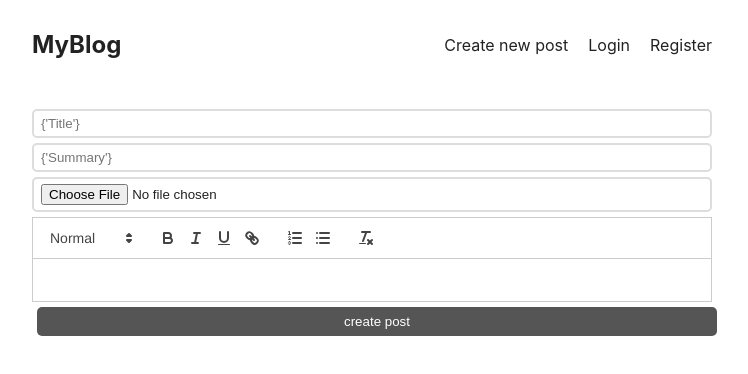
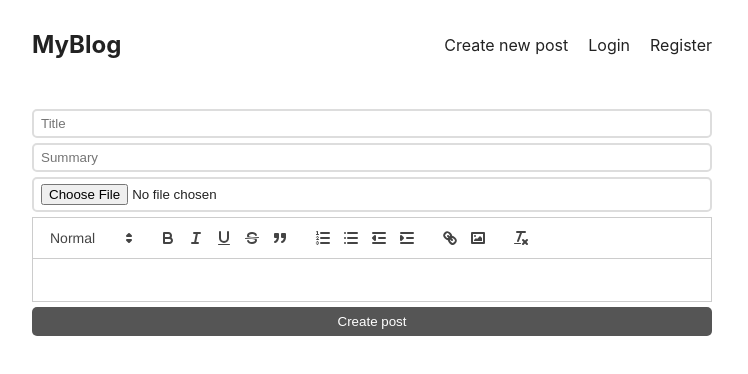
Before and after one commit to Bassem-Belhadj/MERN_Blog-App, a React (Create React App) app in the folder Client/: page /create in a window 1280 px wide. Shown: the top 374 px of the page, without its empty margins (268-1016 px from the left). Built offline with nearby package versions, Linux system fonts and the light colour scheme; no server answers.

Commit message:
Create post

```diff
--- /dev/null
+++ b/Client/src/Editor.js
@@ -0,0 +1,27 @@
+import ReactQuill from "react-quill";
+
+export default function Editor({value,onChange}) {
+  const modules = {
+    toolbar: [
+      [{ header: [1, 2, false] }],
+      ['bold', 'italic', 'underline', 'strike', 'blockquote'],
+      [
+        { list: 'ordered' },
+        { list: 'bullet' },
+        { indent: '-1' },
+        { indent: '+1' },
+      ],
+      ['link', 'image'],
+      ['clean'],
+    ],
+  };
+  return (
+    <div className="content">
+    <ReactQuill
+      value={value}
+      theme={'snow'}
+      onChange={onChange}
+      modules={modules} />
+    </div>
+  );
+}
--- a/Client/src/Pages/CreatePost.js
+++ b/Client/src/Pages/CreatePost.js
@@ -1,45 +1,49 @@
-import { useState } from 'react';
-import ReactQuill from 'react-quill';
+import ReactQuill from "react-quill";
 import 'react-quill/dist/quill.snow.css';
+import {useState} from "react";
+import {Navigate} from "react-router-dom";
+import Editor from "../Editor";
 
-function CreatePost(){
-    const [title , setTitle] = useState('');
-    const [summary, setSummary] = useState('');
-    const [content, setContent] = useState('');
-    const [file, setFile]= useState('');
-   async function createNewPost (ev){
+export default function CreatePost() {
+  const [title,setTitle] = useState('');
+  const [summary,setSummary] = useState('');
+  const [content,setContent] = useState('');
+  const [files, setFiles] = useState('');
+  const [redirect, setRedirect] = useState(false);
+  async function createNewPost(ev) {
     const data = new FormData();
     data.set('title', title);
     data.set('summary', summary);
     data.set('content', content);
     data.set('file', files[0]);
     ev.preventDefault();
-     const response = await fetch('http://localhost:4000/login', {
-      method:'POST',
-      body:data,
+    const response = await fetch('http://localhost:4000/post', {
+      method: 'POST',
+      body: data,
+      credentials: 'include',
+    });
+    if (response.ok) {
+      setRedirect(true);
+    }
+  }
 
-     })
+  if (redirect) {
+    return <Navigate to={'/'} />
   }
-    return(
+  return (
     <form onSubmit={createNewPost}>
       <input type="title"
-        placeholder="{'Title'}"
+             placeholder={'Title'}
              value={title}
-        onChange={ev => setTitle(ev.target.value)}
-        />
-        <input type="summary "
-         placeholder="{'Summary'}"
+             onChange={ev => setTitle(ev.target.value)} />
+      <input type="summary"
+             placeholder={'Summary'}
              value={summary}
-         onChange={ev=> setSummary(ev.target.value)}
-         />
+             onChange={ev => setSummary(ev.target.value)} />
       <input type="file"
-        value={file}
-        onChange={ev=>setFile(ev.target.files)}/>
-        <ReactQuill value={content}
-        onChange={newValue => setContent(newValue)}
-        />
-        <button style={{margin:'5px'}}>create post</button>
+             onChange={ev => setFiles(ev.target.files)} />
+      <Editor value={content} onChange={setContent} />
+      <button style={{marginTop:'5px'}}>Create post</button>
     </form>
-    )
+  );
 }
-export default CreatePost
```
Also changed, not shown: 2 other files (tests, documents, lock files or other folders). Lines whose indentation alone changed are shown as unchanged.
